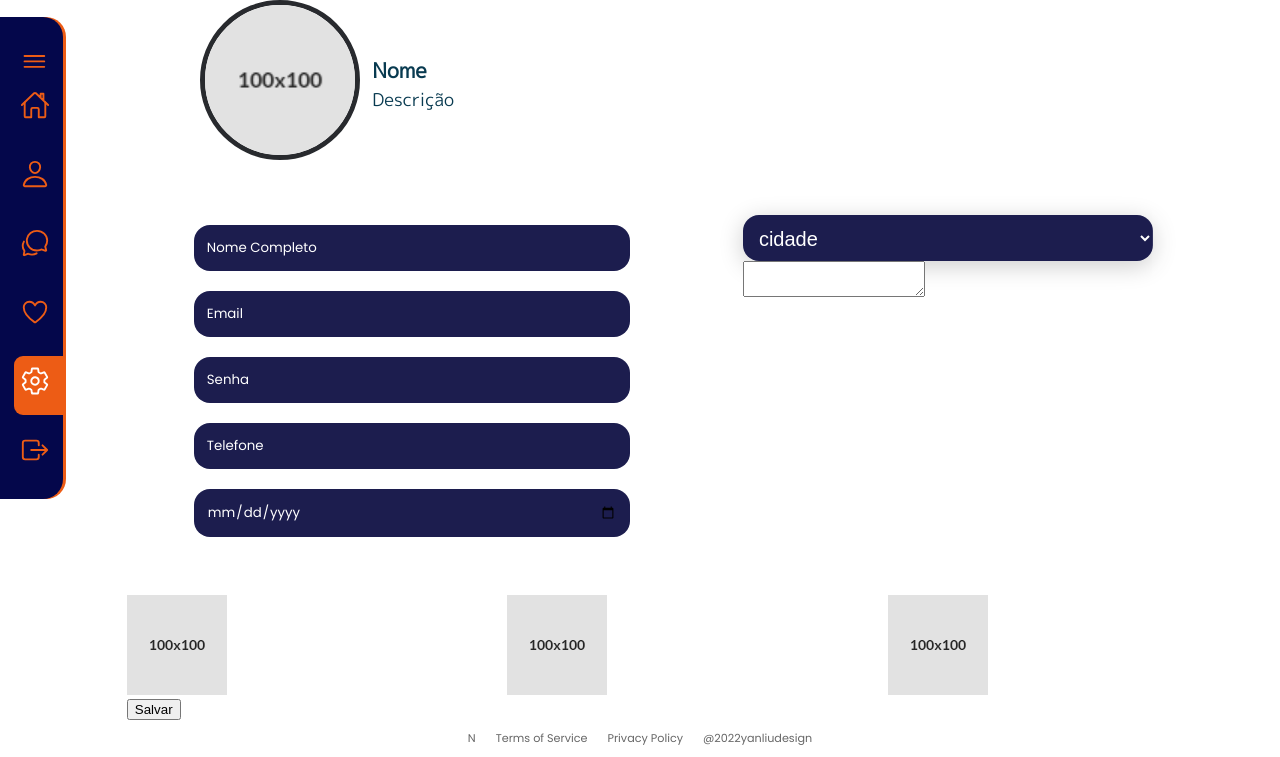
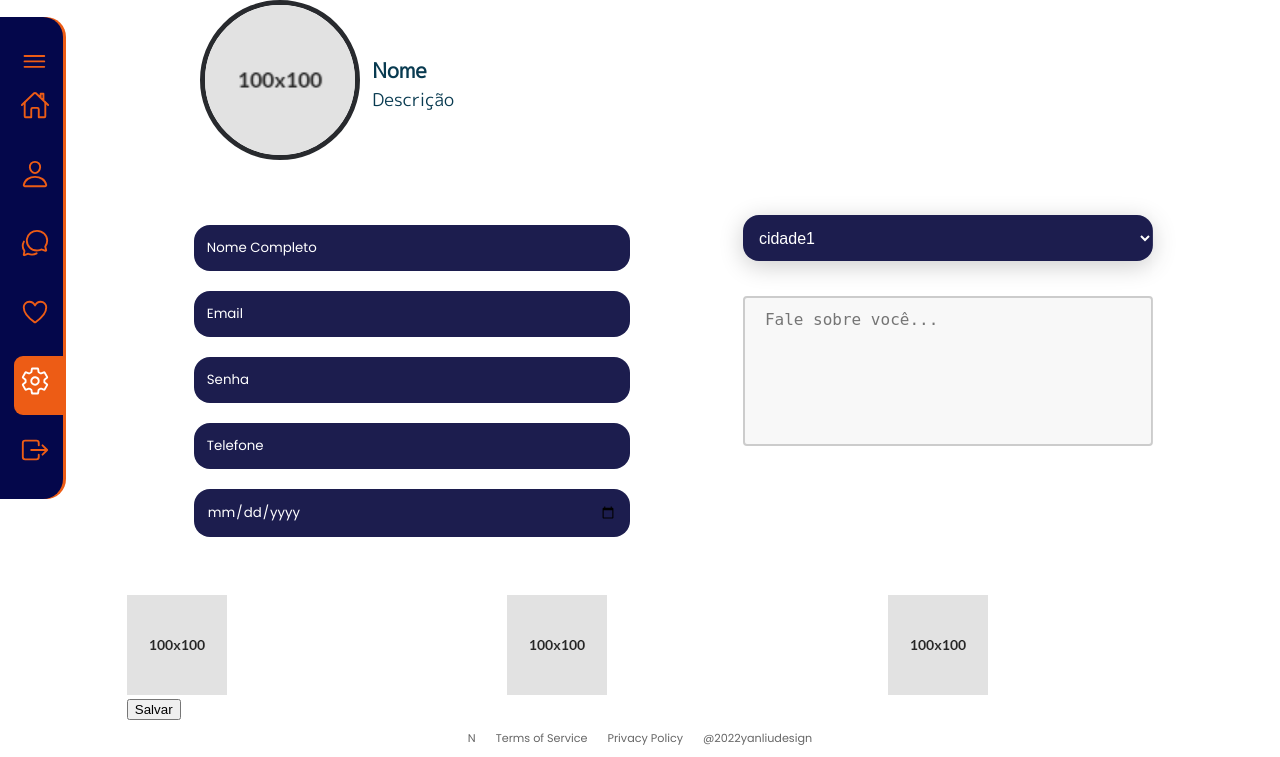
Before and after one commit to Gineris/siteatualizado, a PHP site: page /html/EditarPerfil.html in a window 1280 px wide. Shown: the part 103-860 px from the top of the page. Run offline with PHP 8.4, Linux system fonts and the light colour scheme; some web fonts are replaced.

Commit message:
estilização do textarea

```diff
--- a/site.atualizado/css/styleEditarPerfil.css
+++ b/site.atualizado/css/styleEditarPerfil.css
@@ -157,17 +157,18 @@ ul li.itemMenu a .icon > ion-icon{
 .EstiloInputs input::placeholder{
     color: #FFF;
 }
-footer{
-    background-color: #FFF;
-    padding: 10px;
-    font: .7rem "Poppins", sans-serif;
-    color: #666666;
+textarea {
+    width: 410px;
+    height: 150px;
+    padding: 12px 20px;
+    margin-top: 35px;
+    box-sizing: border-box;
+    border: 2px solid #ccc;
+    border-radius: 4px;
+    background-color: #f8f8f8;
+    font-size: 16px;
+    resize: none;
 }
-footer p{
-    padding: 0px 10px 0px 10px;
-}
-
-
 .box select {
     background-color: #1c1d4e;
     color: white;
@@ -175,7 +176,7 @@ footer p{
     width: 410px;
     height: 46px;
     border: none;
-    font-size: 20px;
+    font-size: 1rem;
     box-shadow: 0 5px 25px rgba(0, 0, 0, 0.2);
     -webkit-appearance: button;
     appearance: button;
@@ -183,7 +184,6 @@ footer p{
     border-radius: 16px;
 
 }
-
 .box::before {
     content: "\f13a";
     font-family: FontAwesome;
@@ -209,3 +209,13 @@ footer p{
 .box select option {
     padding: 30px;
 }
+
+footer{
+    background-color: #FFF;
+    padding: 10px;
+    font: .7rem "Poppins", sans-serif;
+    color: #666666;
+}
+footer p{
+    padding: 0px 10px 0px 10px;
+}
--- a/site.atualizado/html/EditarPerfil.html
+++ b/site.atualizado/html/EditarPerfil.html
@@ -103,13 +103,13 @@
                 <div class="col">
                     <div class="box">
                         <select name="" id="" >
-                            <option value="" >cidade</option>
-                            <option value="">cidade</option>
-                            <option value="">cidade</option>
+                            <option value="" >cidade1</option>
+                            <option value="">cidade2</option>
+                            <option value="">cidade3</option>
                         </select>
                     </div>
                     <div>
-                        <textarea name="" id=""></textarea>
+                        <textarea name="" id="" placeholder="Fale sobre você..."></textarea>
                     </div>
                 </div>
 
```
Lines whose indentation alone changed are shown as unchanged.
